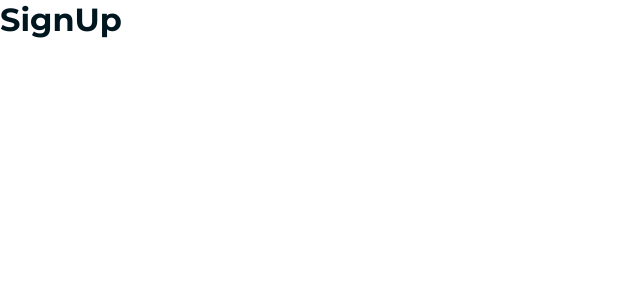
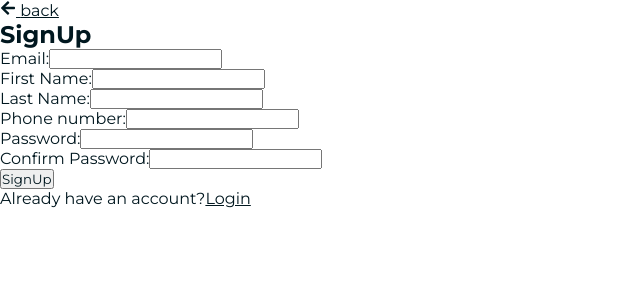
Before and after one commit to kamilkow1123/ecommerce, a React (Create React App) app: page /signup in a window 1280 px wide. Shown: the top 300 px of the page, without its empty margins (0-640 px from the left). Built offline with nearby package versions, Linux system fonts and the light colour scheme; no server answers.

Commit message:
Signing up and logging in

```diff
--- a/src/App.tsx
+++ b/src/App.tsx
@@ -1,11 +1,20 @@
+import { useEffect } from "react";
 import { BrowserRouter as Router, Switch, Route } from "react-router-dom";
+import { useDispatch } from "react-redux";
 //components
 import Home from "./components/Home";
 import Product from "./components/products/Product";
 import Login from "./components/accounts/Login";
 import SignUp from "./components/accounts/SignUp";
+import { loadUser } from "./state/actions/auth";
 
-function App() {
+const App = () => {
+    const dispatch = useDispatch();
+
+    useEffect(() => {
+        dispatch(loadUser());
+    });
+
     return (
         <Router>
             <Switch>
@@ -17,6 +26,6 @@ function App() {
             </Switch>
         </Router>
     );
-}
+};
 
 export default App;
--- a/src/components/Home.tsx
+++ b/src/components/Home.tsx
@@ -1,7 +1,20 @@
+import { useEffect } from "react";
+import { useDispatch, useSelector } from "react-redux";
+import { loadUser } from "../state/actions/auth";
+import { State } from "../state/reducers";
 import Navbar from "./navigation/Navbar";
 import ProductsList from "./products/ProductsList";
 
 const Home = () => {
+    const dispatch = useDispatch();
+    const user = useSelector((state: State) => state.auth.user);
+
+    useEffect(() => {
+        if (!user) {
+            dispatch(loadUser());
+        }
+    });
+
     return (
         <div>
             <Navbar />
--- a/src/components/accounts/Login.tsx
+++ b/src/components/accounts/Login.tsx
@@ -24,13 +24,13 @@ const Login = () => {
     );
 
     const Login = ({
-        username,
+        email,
         password,
     }: {
-        username: string;
+        email: string;
         password: string;
     }) => {
-        dispatch(login(username, password));
+        dispatch(login(email, password));
     };
 
     return (
--- a/src/components/accounts/LoginForm.tsx
+++ b/src/components/accounts/LoginForm.tsx
@@ -2,19 +2,18 @@ import { useState } from "react";
 import { Link } from "react-router-dom";
 
 type Props = {
-    Login: (details: { username: string; password: string }) => void;
+    Login: (details: { email: string; password: string }) => void;
     error: string;
 };
 
 const LoginForm: React.FC<Props> = ({ Login, error }) => {
     const [ details, setDetails ] = useState<{
-        username: string;
+        email: string;
         password: string;
-    }>({ username: "", password: "" });
+    }>({ email: "", password: "" });
 
     const submitHandler = (e: React.FormEvent) => {
         e.preventDefault();
-
         Login(details);
     };
 
@@ -27,17 +26,17 @@ const LoginForm: React.FC<Props> = ({ Login, error }) => {
                 ""
             )}
             <div className="form__group">
-                <label className="form__group__label" htmlFor="form-username">
-                    Username
+                <label className="form__group__label" htmlFor="form-email">
+                    E-mail
                 </label>
                 <input
                     className="form__group__input"
                     type="text"
-                    name="username"
-                    id="username"
+                    name="email"
+                    id="email"
                     onChange={e =>
-                        setDetails({ ...details, username: e.target.value })}
-                    value={details.username}
+                        setDetails({ ...details, email: e.target.value })}
+                    value={details.email}
                 />
             </div>
             <div className="form__group">
--- a/src/components/accounts/SignUp.tsx
+++ b/src/components/accounts/SignUp.tsx
@@ -1,7 +1,56 @@
+import { useState, useEffect } from "react";
+import SignUpForm from "./SignUpForm";
+import { Link, Redirect } from "react-router-dom";
+import { signUp } from "../../state/actions/auth";
+import { useDispatch, useSelector } from "react-redux";
+import { FaArrowLeft } from "react-icons/fa";
+import { State } from "../../state/reducers";
+
 const SignUp = () => {
+    const dispatch = useDispatch();
+    const errorMessage = useSelector((state: State) => state.auth.error);
+    const isAuthenticated = useSelector(
+        (state: State) => state.auth.isAuthenticated
+    );
+    const [ errors, setErrors ] = useState({});
+
+    useEffect(
+        () => {
+            if (errorMessage !== "") {
+                let tempErrors: any = {};
+
+                for (let newError in errorMessage) {
+                    if (newError === "non_field_errors") {
+                        tempErrors["re_password"] = errorMessage[newError];
+                    } else {
+                        tempErrors[newError] = errorMessage[newError];
+                    }
+                }
+                setErrors(tempErrors);
+            }
+        },
+        [ errorMessage ]
+    );
+
+    const SignUp = (details: any) => {
+        dispatch(signUp(details));
+    };
+
     return (
         <div>
-            <h1>SignUp</h1>
+            {!isAuthenticated ? (
+                <div className="login">
+                    <Link to="/" className="login__back-button">
+                        <span>
+                            <FaArrowLeft />
+                        </span>{" "}
+                        back
+                    </Link>
+                    <SignUpForm SignUp={SignUp} errors={errors} />
+                </div>
+            ) : (
+                <Redirect to="/" />
+            )}
         </div>
     );
 };
--- /dev/null
+++ b/src/components/accounts/SignUpForm.tsx
@@ -0,0 +1,164 @@
+import React, { useState } from "react";
+import { Link } from "react-router-dom";
+
+type Props = {
+    SignUp: (details: any) => void;
+    errors: any;
+};
+
+const SignUpForm: React.FC<Props> = ({ SignUp, errors }) => {
+    const [ details, setDetails ] = useState<{
+        email: string;
+        first_name: string;
+        last_name: string;
+        phone: string;
+        password: string;
+        re_password: string;
+    }>({
+        email: "",
+        first_name: "",
+        last_name: "",
+        phone: "",
+        password: "",
+        re_password: "",
+    });
+
+    const submitHandler = (e: React.FormEvent) => {
+        e.preventDefault();
+        SignUp(details);
+    };
+
+    return (
+        <form onSubmit={submitHandler} className="form">
+            <h2>SignUp</h2>
+
+            <div className="form__group">
+                <label className="form__group__label" htmlFor="email">
+                    Email:
+                </label>
+                <input
+                    className="form__group__input"
+                    type="email"
+                    name="email"
+                    id="email"
+                    onChange={e =>
+                        setDetails({ ...details, email: e.target.value })}
+                    value={details.email}
+                />
+                {errors.email && (
+                    <p className="form__error-SignUp">{errors.email}</p>
+                )}
+            </div>
+            <div className="form__group">
+                <label className="form__group__label" htmlFor="first_name">
+                    First Name:
+                </label>
+                <input
+                    className="form__group__input"
+                    type="text"
+                    name="first_name"
+                    id="first_name"
+                    onChange={e =>
+                        setDetails({
+                            ...details,
+                            first_name: e.target.value,
+                        })}
+                    value={details.first_name}
+                />
+                {errors.first_name && (
+                    <p className="form__error-SignUp">{errors.first_name}</p>
+                )}
+            </div>
+            <div className="form__group">
+                <label className="form__group__label" htmlFor="last_name">
+                    Last Name:
+                </label>
+                <input
+                    className="form__group__input"
+                    type="text"
+                    name="last_name"
+                    id="last_name"
+                    onChange={e =>
+                        setDetails({
+                            ...details,
+                            last_name: e.target.value,
+                        })}
+                    value={details.last_name}
+                />
+                {errors.last_name && (
+                    <p className="form__error-SignUp">{errors.last_name}</p>
+                )}
+            </div>
+            <div className="form__group">
+                <label className="form__group__label" htmlFor="phone">
+                    Phone number:
+                </label>
+                <input
+                    className="form__group__input"
+                    type="tel"
+                    name="phone"
+                    id="phone"
+                    onChange={e =>
+                        setDetails({ ...details, phone: e.target.value })}
+                    value={details.phone}
+                />
+                {errors.phone && (
+                    <p className="form__error-SignUp">{errors.phone}</p>
+                )}
+            </div>
+            <div className="form__group">
+                <label className="form__group__label" htmlFor="password">
+                    Password:
+                </label>
+                <input
+                    className="form__group__input"
+                    type="password"
+                    name="password"
+                    id="password"
+                    onChange={e =>
+                        setDetails({
+                            ...details,
+                            password: e.target.value,
+                        })}
+                    value={details.password}
+                />
+                {errors.password && (
+                    <p className="form__error-SignUp">{errors.password}</p>
+                )}
+            </div>
+            <div className="form__group">
+                <label className="form__group__label" htmlFor="re_password">
+                    Confirm Password:
+                </label>
+                <input
+                    className="form__group__input"
+                    type="password"
+                    name="re_password"
+                    id="re_password"
+                    onChange={e =>
+                        setDetails({
+                            ...details,
+                            re_password: e.target.value,
+                        })}
+                    value={details.re_password}
+                />
+                {errors.re_password && (
+                    <p className="form__error-SignUp">{errors.re_password}</p>
+                )}
+            </div>
+            <input
+                type="submit"
+                value="SignUp"
+                className="form__submit-button"
+            />
+            <p>
+                Already have an account?
+                <Link className="form__SignUp-button" to="/login">
+                    Login
+                </Link>
+            </p>
+        </form>
+    );
+};
+
+export default SignUpForm;
--- a/src/state/actions/auth.ts
+++ b/src/state/actions/auth.ts
@@ -15,7 +15,7 @@ export const loadUser = () => async (
 
     try {
         const response = await resultsAPI.get(
-            "auth/users/me/",
+            "/auth/users/me/",
             tokenConfig(getState)
         );
 
@@ -34,7 +34,7 @@ export const loadUser = () => async (
 };
 
 //login user
-export const login = (username: string, password: string) => async (
+export const login = (email: string, password: string) => async (
     dispatch: Dispatch<Action>
 ) => {
     //headers
@@ -45,11 +45,13 @@ export const login = (username: string, password: string) => async (
     };
 
     //Request body
-    const body = JSON.stringify({ username, password });
+    const body = JSON.stringify({ email, password });
+
+    console.log(body);
 
     try {
         const response = await resultsAPI.post(
-            "auth/token/login/",
+            "/auth/token/login/",
             body,
             config
         );
@@ -81,7 +83,7 @@ export const signUp = (details: any) => async (dispatch: Dispatch<Action>) => {
     const body = JSON.stringify(details);
 
     try {
-        await resultsAPI.post("auth/users/", body, config);
+        await resultsAPI.post("/auth/users/", body, config);
 
         dispatch({
             type: ActionType.SIGNUP_SUCCESS,
@@ -102,7 +104,7 @@ export const logout = () => async (
     getState: () => State
 ) => {
     try {
-        await resultsAPI.post("token/logout/", null, tokenConfig(getState));
+        await resultsAPI.post("/token/logout/", null, tokenConfig(getState));
 
         dispatch({
             type: ActionType.LOGOUT_SUCCESS,
```
